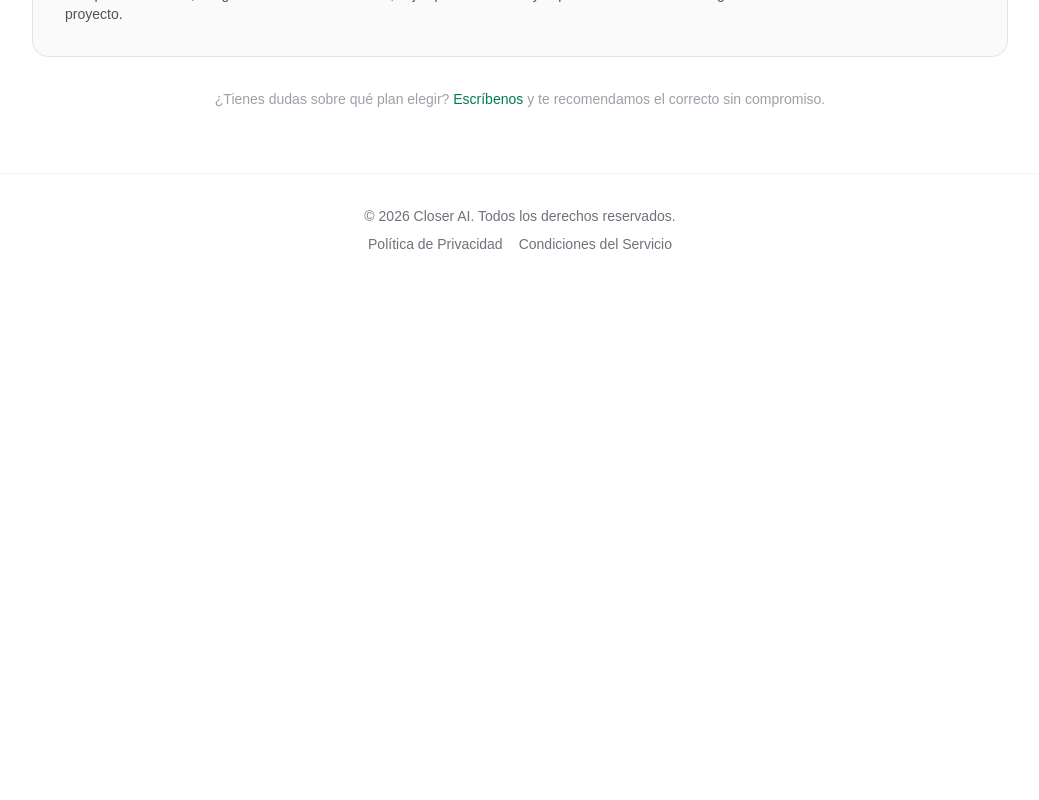
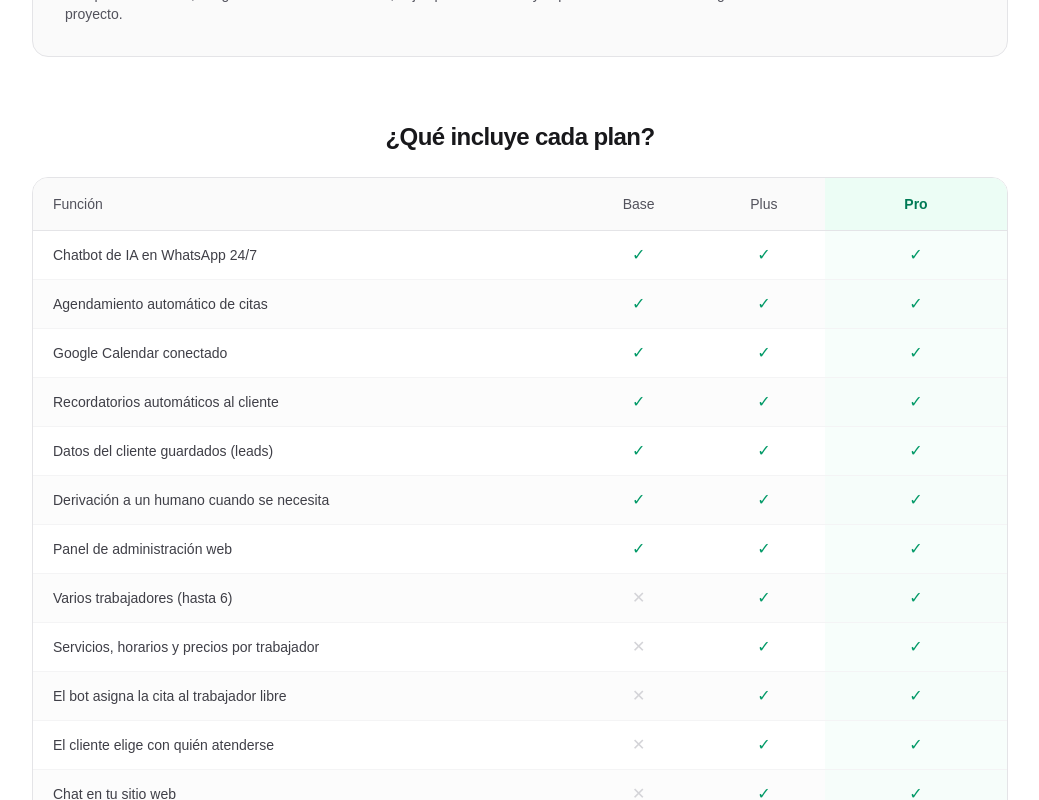
Before and after one commit to aahumada21/CLoserAIWEB, a Next.js app: page /precios in a window 1280 px wide. Shown: the part 1280-2080 px from the top of the page, without its empty margins (120-1159 px from the left). Before the commit the page ends 1566 px from the top, so only its background shows below. Built offline with nearby package versions, Linux system fonts and the light colour scheme.

Commit message:
Add feature comparison table to pricing page

```diff
--- a/src/app/precios/page.tsx
+++ b/src/app/precios/page.tsx
@@ -194,6 +194,87 @@ export default function PreciosPage() {
           </div>
         </div>
 
+        {/* Tabla comparativa */}
+        <div className="mt-16">
+          <h2 className="text-center text-2xl font-semibold tracking-tight">
+            ¿Qué incluye cada plan?
+          </h2>
+          <div className="mt-6 overflow-x-auto rounded-2xl border border-zinc-200">
+            <table className="w-full text-sm">
+              <thead>
+                <tr className="border-b border-zinc-200 bg-zinc-50">
+                  <th className="px-5 py-4 text-left font-medium text-zinc-600">
+                    Función
+                  </th>
+                  <th className="px-4 py-4 text-center font-medium text-zinc-600">
+                    Base
+                  </th>
+                  <th className="px-4 py-4 text-center font-medium text-zinc-600">
+                    Plus
+                  </th>
+                  <th className="bg-emerald-50 px-4 py-4 text-center font-semibold text-emerald-700">
+                    Pro
+                  </th>
+                </tr>
+              </thead>
+              <tbody>
+                {[
+                  { f: "Chatbot de IA en WhatsApp 24/7",        b: true,  p: true,  pro: true  },
+                  { f: "Agendamiento automático de citas",       b: true,  p: true,  pro: true  },
+                  { f: "Google Calendar conectado",              b: true,  p: true,  pro: true  },
+                  { f: "Recordatorios automáticos al cliente",   b: true,  p: true,  pro: true  },
+                  { f: "Datos del cliente guardados (leads)",    b: true,  p: true,  pro: true  },
+                  { f: "Derivación a un humano cuando se necesita", b: true, p: true, pro: true },
+                  { f: "Panel de administración web",            b: true,  p: true,  pro: true  },
+                  { f: "Varios trabajadores (hasta 6)",          b: false, p: true,  pro: true  },
+                  { f: "Servicios, horarios y precios por trabajador", b: false, p: true, pro: true },
+                  { f: "El bot asigna la cita al trabajador libre", b: false, p: true, pro: true },
+                  { f: "El cliente elige con quién atenderse",   b: false, p: true,  pro: true  },
+                  { f: "Chat en tu sitio web",                   b: false, p: true,  pro: true  },
+                  { f: "Trabajadores ilimitados",                b: false, p: false, pro: true  },
+                  { f: "Link de reserva para redes sociales",    b: false, p: false, pro: true  },
+                  { f: "El cliente reserva desde WhatsApp, web o Instagram", b: false, p: false, pro: true },
+                  { f: "Agenda unificada para todos los canales", b: false, p: false, pro: true },
+                  { f: "Pagos online al momento de reservar",    b: false, p: false, pro: "pronto" },
+                  { f: "Soporte",                                b: "WhatsApp", p: "Prioritario", pro: "24/7" },
+                ].map((row, i) => (
+                  <tr
+                    key={row.f}
+                    className={i % 2 === 0 ? "border-b border-zinc-100" : "border-b border-zinc-100 bg-zinc-50/50"}
+                  >
+                    <td className="px-5 py-3 font-medium text-zinc-700">
+                      {row.f}
+                    </td>
+                    {([row.b, row.p, row.pro] as (boolean | string)[]).map(
+                      (val, j) => (
+                        <td
+                          key={j}
+                          className={`px-4 py-3 text-center${j === 2 ? " bg-emerald-50/40" : ""}`}
+                        >
+                          {val === true && (
+                            <span className="text-base text-emerald-600">✓</span>
+                          )}
+                          {val === false && (
+                            <span className="text-base text-zinc-300">✕</span>
+                          )}
+                          {val === "pronto" && (
+                            <span className="rounded-full bg-zinc-100 px-2 py-0.5 text-xs text-zinc-400">
+                              próximamente
+                            </span>
+                          )}
+                          {typeof val === "string" && val !== "pronto" && (
+                            <span className="text-xs text-zinc-600">{val}</span>
+                          )}
+                        </td>
+                      ),
+                    )}
+                  </tr>
+                ))}
+              </tbody>
+            </table>
+          </div>
+        </div>
+
         <p className="mt-8 text-center text-sm text-zinc-400">
           ¿Tienes dudas sobre qué plan elegir?{" "}
           <Link href="/contacto" className="text-emerald-700 hover:underline">
```
